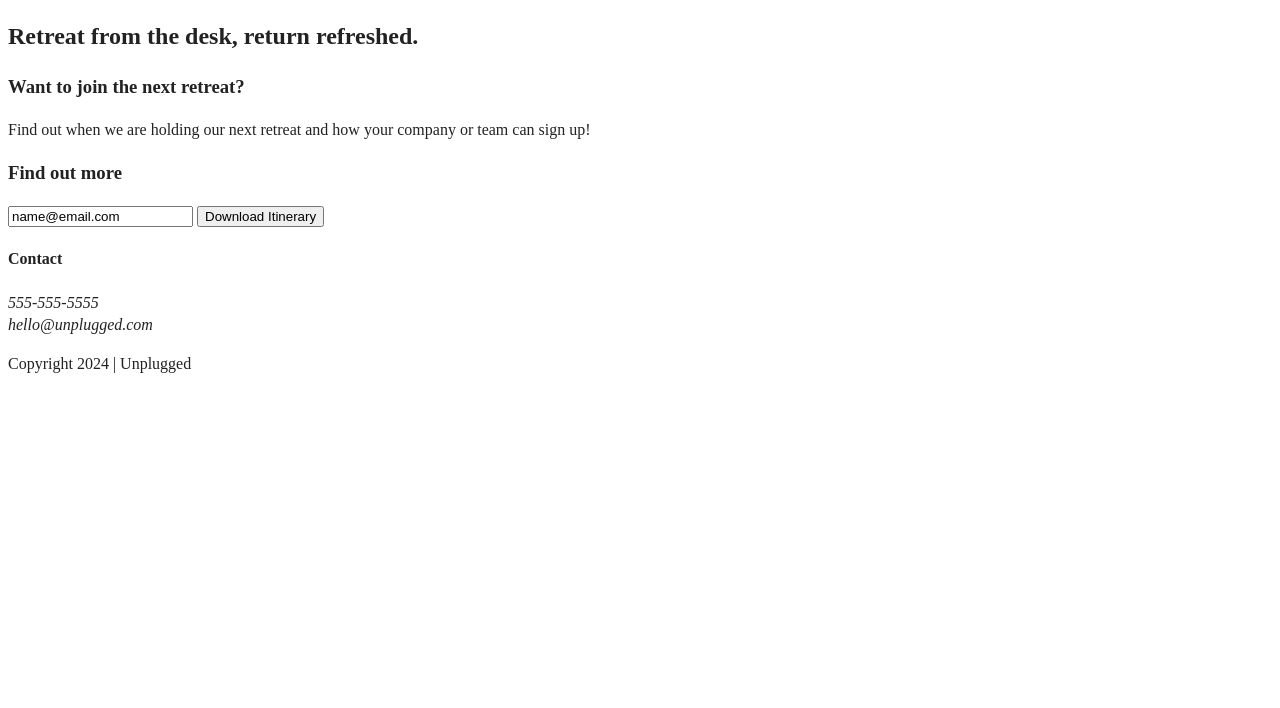
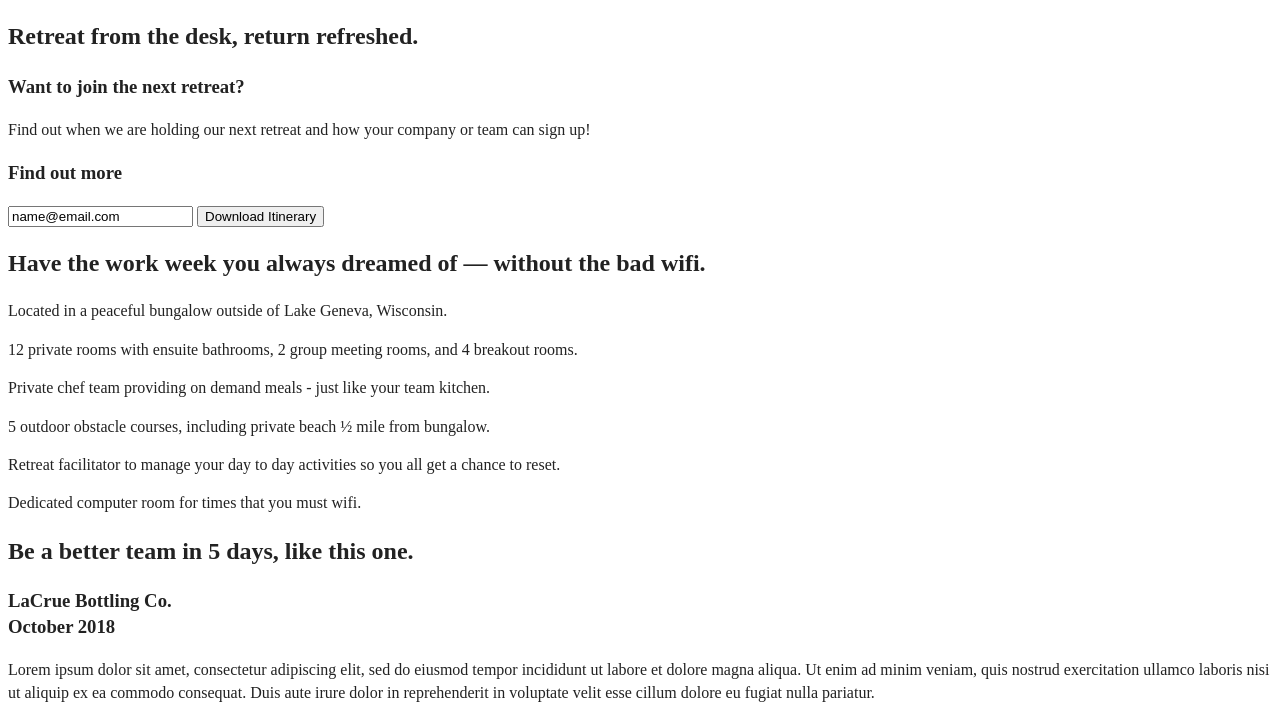
Before and after one commit to seejessicacode/unplugged, a website built with webpack: page index.html in a window 1280 px wide. Shown: the part 92-800 px from the top of the page. Built offline with nearby package versions, Linux system fonts and the light colour scheme.

Commit message:
Add features and reviews to homepage

```diff
--- a/index.html
+++ b/index.html
@@ -36,7 +36,7 @@
   </div>
   </header>
   <main>
-    <section class="hero">
+    <section class="hero-area">
       <h1>Retreat from the desk, return refreshed.</h1>
     </section>
     <aside>
@@ -50,6 +50,47 @@
         </div>
       </div>
     </aside>
+    <section class="features">
+      <div class="content-wrapper">
+        <h2>Have the work week you always dreamed of — without the bad wifi.</h2>
+        <article>
+          <p class="fontawesome-icon"></p>
+          <p class="features-item-description">Located in a peaceful bungalow outside of Lake Geneva, Wisconsin.</p>
+        </article>
+        <article>
+          <p class="fontawesome-icon"></p>
+          <p class="features-item-description">12 private rooms with ensuite bathrooms, 2 group meeting rooms, and 4 breakout rooms.</p>
+        </article>
+        <article>
+          <p class="fontawesome-icon"></p>
+          <p class="features-item-description">Private chef team providing on demand meals - just like your team kitchen.</p>
+        </article>
+        <article>
+          <p class="fontawesome-icon"></p>
+          <p class="features-item-description">5 outdoor obstacle courses, including private beach ½ mile from bungalow.</p>
+        </article>
+        <article>
+          <p class="fontawesome-icon"></p>
+          <p class="features-item-description">Retreat facilitator to manage your day to day activities so you all get a chance to reset.</p>
+        </article>
+        <article>
+          <p class="fontawesome-icon"></p>
+          <p class="features-item-description">Dedicated computer room for times that you must wifi.</p>
+        </article>
+      </div>
+    </section> <!-- end feature section -->
+    <section class="reviews">
+      <div class="content-wrapper">
+        <h2>Be a better team in 5 days, like this one.</h2>
+        <article>
+          <div>
+            <h3>LaCrue Bottling Co.<br>
+              October 2018</h3>
+              <p>Lorem ipsum dolor sit amet, consectetur adipiscing elit, sed do eiusmod tempor incididunt ut labore et dolore magna aliqua. Ut enim ad minim veniam, quis nostrud exercitation ullamco laboris nisi ut aliquip ex ea commodo consequat. Duis aute irure dolor in reprehenderit in voluptate velit esse cillum dolore eu fugiat nulla pariatur.</p>
+          </div>
+        </article>
+      </div>
+    </section>
   </main>
   <footer>
     <div class="content-wrapper">
```
